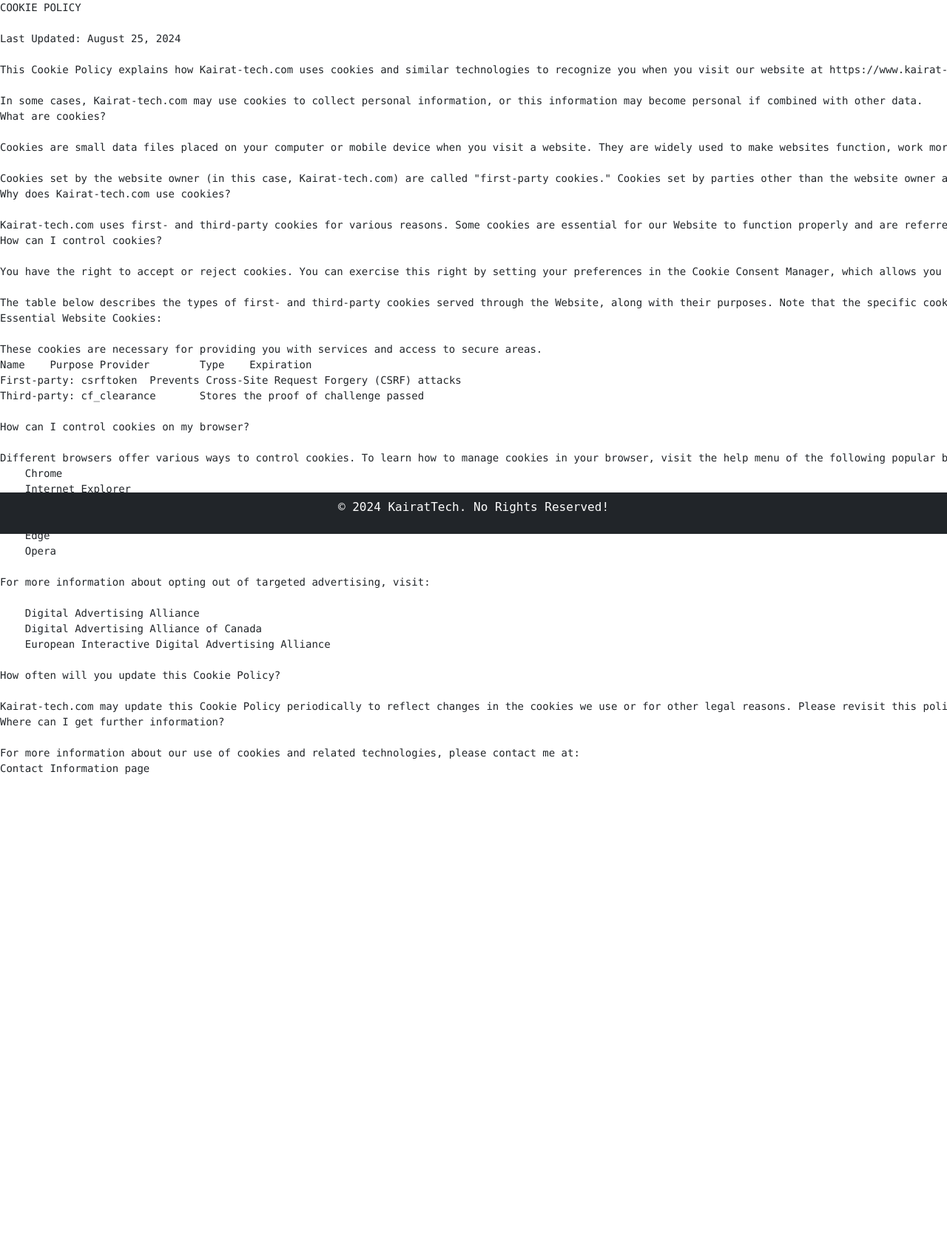
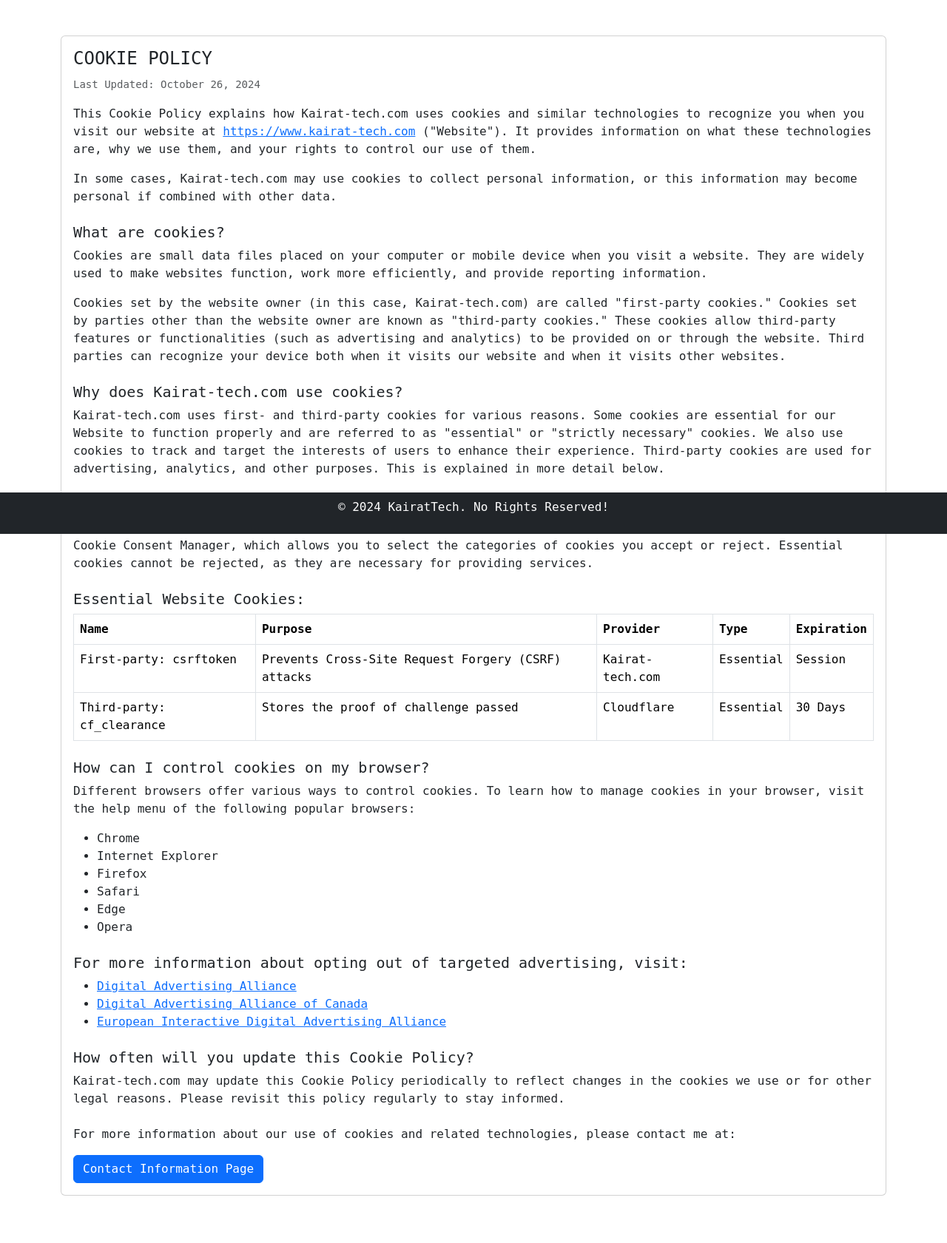
Before and after one commit to kairat-beep/MyAwesomeBlog, a Django app: page /cookies in a window 1280 px wide. Shown: the part 78-1759 px from the top of the page at 74% size. Before the commit the page ends 1125 px from the top, so only its background shows below. Run offline with Django 5.2, Linux system fonts and the light colour scheme.

Commit message:
Update the Cookie Policy page

```diff
--- a/django_project/templates/cookies.html
+++ b/django_project/templates/cookies.html
@@ -1,56 +1,94 @@
 {% extends 'base.html' %}
 {% block content %}
-<pre>
-COOKIE POLICY
+<div class="container mt-5">
+    <div class="card">
+        <div class="card-body">
+            <h4 class="card-title">COOKIE POLICY</h4>
+            <p><small class="text-muted">Last Updated: October 26, 2024</small></p>
 
-Last Updated: August 25, 2024
+            <p class="card-text">
+                This Cookie Policy explains how Kairat-tech.com uses cookies and similar technologies to recognize you when you visit our website at <a href="https://www.kairat-tech.com">https://www.kairat-tech.com</a> ("Website"). It provides information on what these technologies are, why we use them, and your rights to control our use of them.
+            </p>
 
-This Cookie Policy explains how Kairat-tech.com uses cookies and similar technologies to recognize you when you visit our website at https://www.kairat-tech.com ("Website"). It provides information on what these technologies are, why I use them, and your rights to control our use of them.
+            <p class="card-text">
+                In some cases, Kairat-tech.com may use cookies to collect personal information, or this information may become personal if combined with other data.
+            </p>
 
-In some cases, Kairat-tech.com may use cookies to collect personal information, or this information may become personal if combined with other data.
-What are cookies?
+            <h5 class="mt-4">What are cookies?</h5>
+            <p class="card-text">
+                Cookies are small data files placed on your computer or mobile device when you visit a website. They are widely used to make websites function, work more efficiently, and provide reporting information.
+            </p>
+            <p class="card-text">
+                Cookies set by the website owner (in this case, Kairat-tech.com) are called "first-party cookies." Cookies set by parties other than the website owner are known as "third-party cookies." These cookies allow third-party features or functionalities (such as advertising and analytics) to be provided on or through the website. Third parties can recognize your device both when it visits our website and when it visits other websites.
+            </p>
 
-Cookies are small data files placed on your computer or mobile device when you visit a website. They are widely used to make websites function, work more efficiently, and provide reporting information.
+            <h5 class="mt-4">Why does Kairat-tech.com use cookies?</h5>
+            <p class="card-text">
+                Kairat-tech.com uses first- and third-party cookies for various reasons. Some cookies are essential for our Website to function properly and are referred to as "essential" or "strictly necessary" cookies. We also use cookies to track and target the interests of users to enhance their experience. Third-party cookies are used for advertising, analytics, and other purposes. This is explained in more detail below.
+            </p>
 
-Cookies set by the website owner (in this case, Kairat-tech.com) are called "first-party cookies." Cookies set by parties other than the website owner are known as "third-party cookies." These cookies allow third-party features or functionalities (such as advertising and analytics) to be provided on or through the website. Third parties can recognize your device both when it visits our website and when it visits other websites.
-Why does Kairat-tech.com use cookies?
+            <h5 class="mt-4">How can I control cookies?</h5>
+            <p class="card-text">
+                You have the right to accept or reject cookies. You can exercise this right by setting your preferences in the Cookie Consent Manager, which allows you to select the categories of cookies you accept or reject. Essential cookies cannot be rejected, as they are necessary for providing services.
+            </p>
 
-Kairat-tech.com uses first- and third-party cookies for various reasons. Some cookies are essential for our Website to function properly and are referred to as "essential" or "strictly necessary" cookies. We also use cookies to track and target the interests of users to enhance their experience. Third-party cookies are used for advertising, analytics, and other purposes. This is explained in more detail below.
-How can I control cookies?
+            <h5 class="mt-4">Essential Website Cookies:</h5>
+            <table class="table table-bordered">
+                <thead>
+                    <tr>
+                        <th>Name</th>
+                        <th>Purpose</th>
+                        <th>Provider</th>
+                        <th>Type</th>
+                        <th>Expiration</th>
+                    </tr>
+                </thead>
+                <tbody>
+                    <tr>
+                        <td>First-party: csrftoken</td>
+                        <td>Prevents Cross-Site Request Forgery (CSRF) attacks</td>
+                        <td>Kairat-tech.com</td>
+                        <td>Essential</td>
+                        <td>Session</td>
+                    </tr>
+                    <tr>
+                        <td>Third-party: cf_clearance</td>
+                        <td>Stores the proof of challenge passed</td>
+                        <td>Cloudflare</td>
+                        <td>Essential</td>
+                        <td>30 Days</td>
+                    </tr>
+                </tbody>
+            </table>
 
-You have the right to accept or reject cookies. You can exercise this right by setting your preferences in the Cookie Consent Manager, which allows you to select the categories of cookies you accept or reject. Essential cookies cannot be rejected, as they are necessary for providing services.
+            <h5 class="mt-4">How can I control cookies on my browser?</h5>
+            <p class="card-text">
+                Different browsers offer various ways to control cookies. To learn how to manage cookies in your browser, visit the help menu of the following popular browsers:
+            </p>
+            <ul>
+                <li>Chrome</li>
+                <li>Internet Explorer</li>
+                <li>Firefox</li>
+                <li>Safari</li>
+                <li>Edge</li>
+                <li>Opera</li>
+            </ul>
 
-The table below describes the types of first- and third-party cookies served through the Website, along with their purposes. Note that the specific cookies served may vary depending on the specific online properties you visit.
-Essential Website Cookies:
+            <h5 class="mt-4">For more information about opting out of targeted advertising, visit:</h5>
+            <ul>
+                <li><a href="https://www.digitaladvertisingalliance.org/">Digital Advertising Alliance</a></li>
+                <li><a href="https://youradchoices.ca/">Digital Advertising Alliance of Canada</a></li>
+                <li><a href="https://www.edaa.eu/">European Interactive Digital Advertising Alliance</a></li>
+            </ul>
 
-These cookies are necessary for providing you with services and access to secure areas.
-Name	Purpose	Provider	Type	Expiration
-First-party: csrftoken	Prevents Cross-Site Request Forgery (CSRF) attacks
-Third-party: cf_clearance	Stores the proof of challenge passed
+            <h5 class="mt-4">How often will you update this Cookie Policy?</h5>
+            <p class="card-text">
+                Kairat-tech.com may update this Cookie Policy periodically to reflect changes in the cookies we use or for other legal reasons. Please revisit this policy regularly to stay informed.
+            </p>
 
-How can I control cookies on my browser?
-
-Different browsers offer various ways to control cookies. To learn how to manage cookies in your browser, visit the help menu of the following popular browsers:
-    Chrome
-    Internet Explorer
-    Firefox
-    Safari
-    Edge
-    Opera
-
-For more information about opting out of targeted advertising, visit:
-
-    Digital Advertising Alliance
-    Digital Advertising Alliance of Canada
-    European Interactive Digital Advertising Alliance
-
-How often will you update this Cookie Policy?
-
-Kairat-tech.com may update this Cookie Policy periodically to reflect changes in the cookies we use or for other legal reasons. Please revisit this policy regularly to stay informed.
-Where can I get further information?
-
-For more information about our use of cookies and related technologies, please contact me at:
-Contact Information page
-</pre>
-
+            <p class="card-text mt-4">For more information about our use of cookies and related technologies, please contact me at:</p>
+            <a href="/contact" class="btn btn-primary">Contact Information Page</a>
+        </div>
+    </div>
+</div>
 {% endblock %}
```
